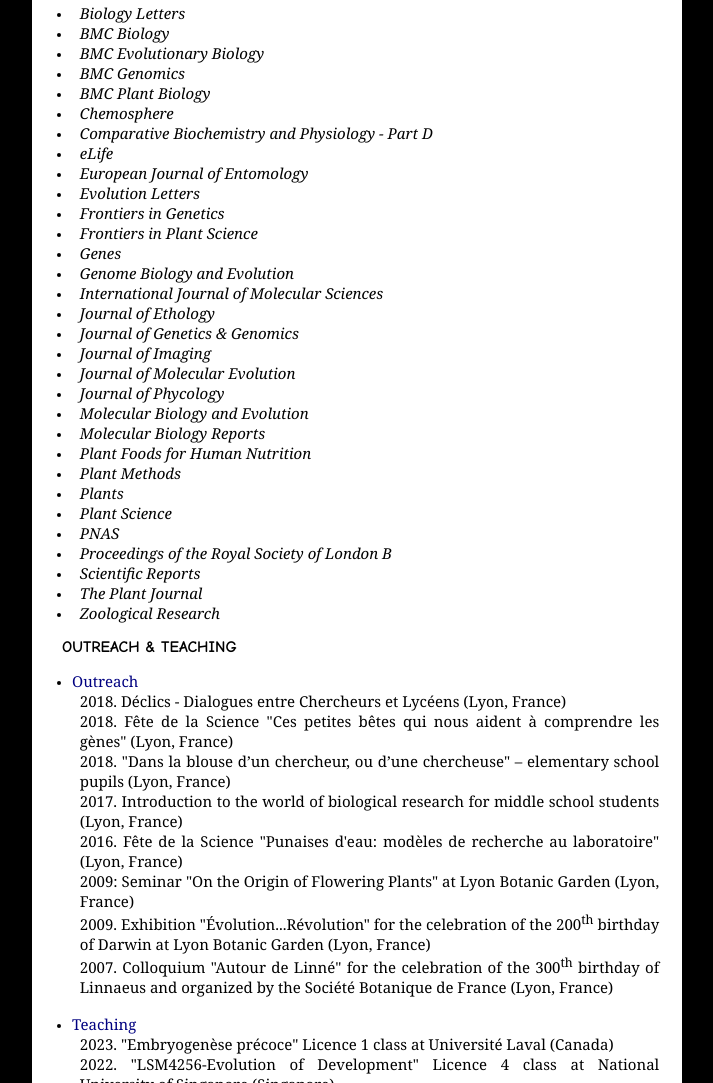
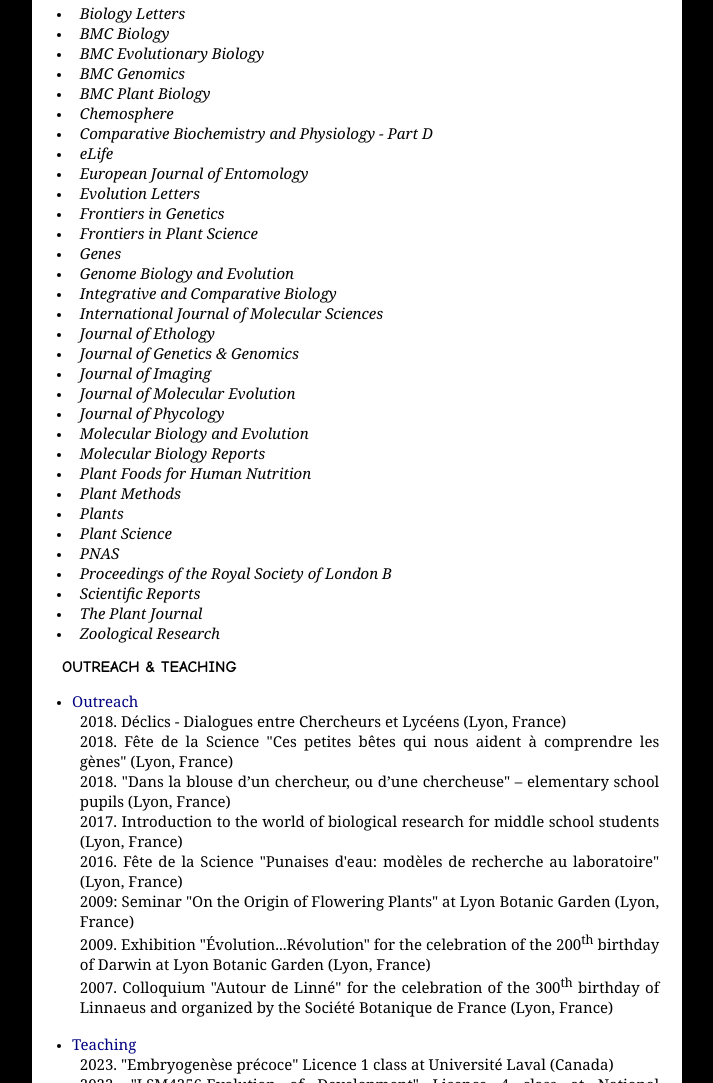
Before and after one commit to cfinet/research, a plain HTML site: page CV.html in a window 1280 px wide. Shown: the part 1420-2503 px from the top of the page, without its empty margins (283-996 px from the left). Drawn offline with Linux system fonts and the light colour scheme.

Commit message:
Add files via upload

```diff
--- a/CV.html
+++ b/CV.html
@@ -98,6 +98,7 @@
 		<li><p><em>Frontiers in Plant Science</em></p></li>
 		<li><p><em>Genes</em></p></li>
 		<li><p><em>Genome Biology and Evolution</em></p></li>
+		<li><p><em>Integrative and Comparative Biology</em></p></li>
 		<li><p><em>International Journal of Molecular Sciences</em></p></li>
 		<li><p><em>Journal of Ethology</em></p></li>
 		<li><p><em>Journal of Genetics & Genomics</em></p></li>
```
